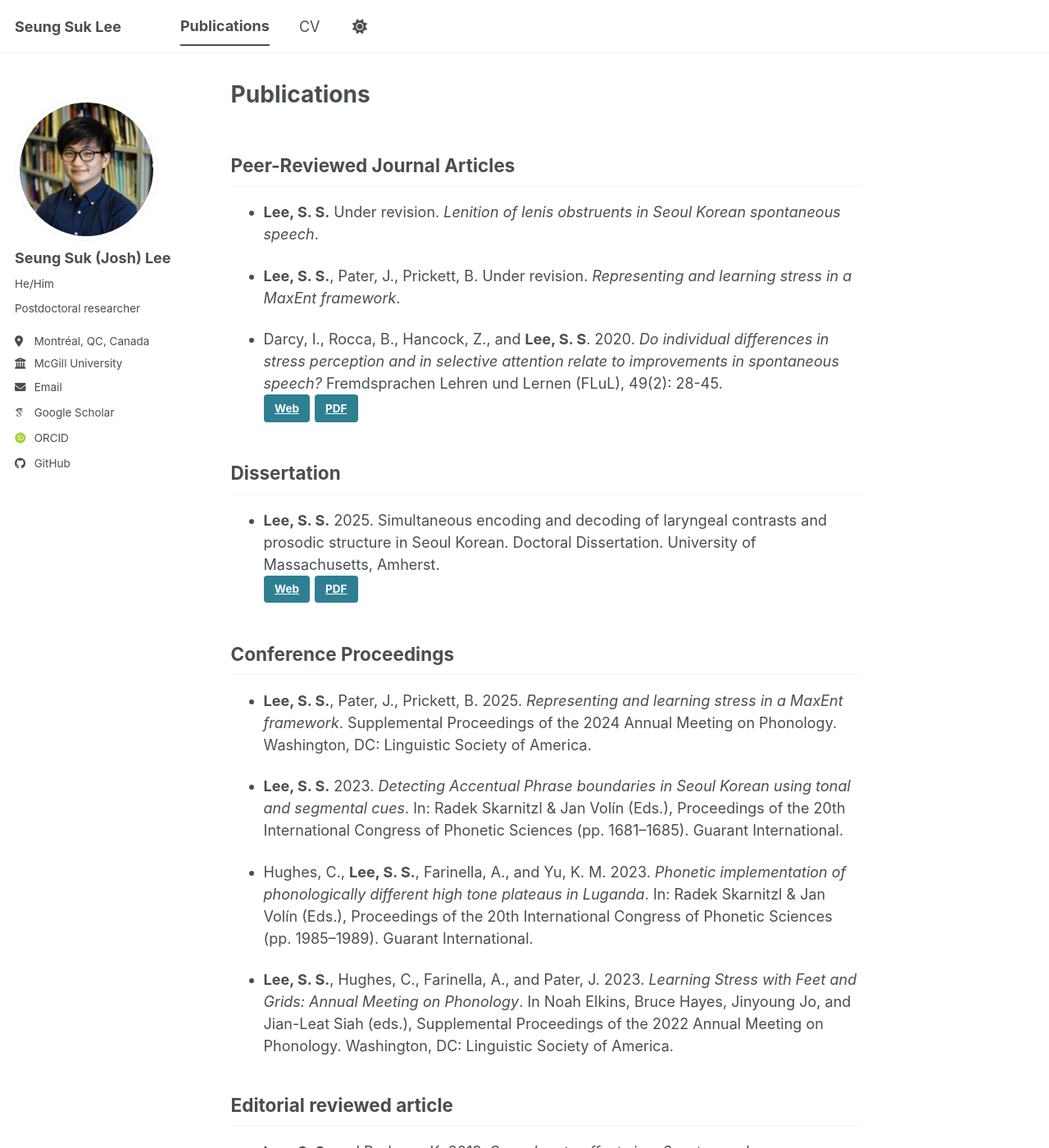
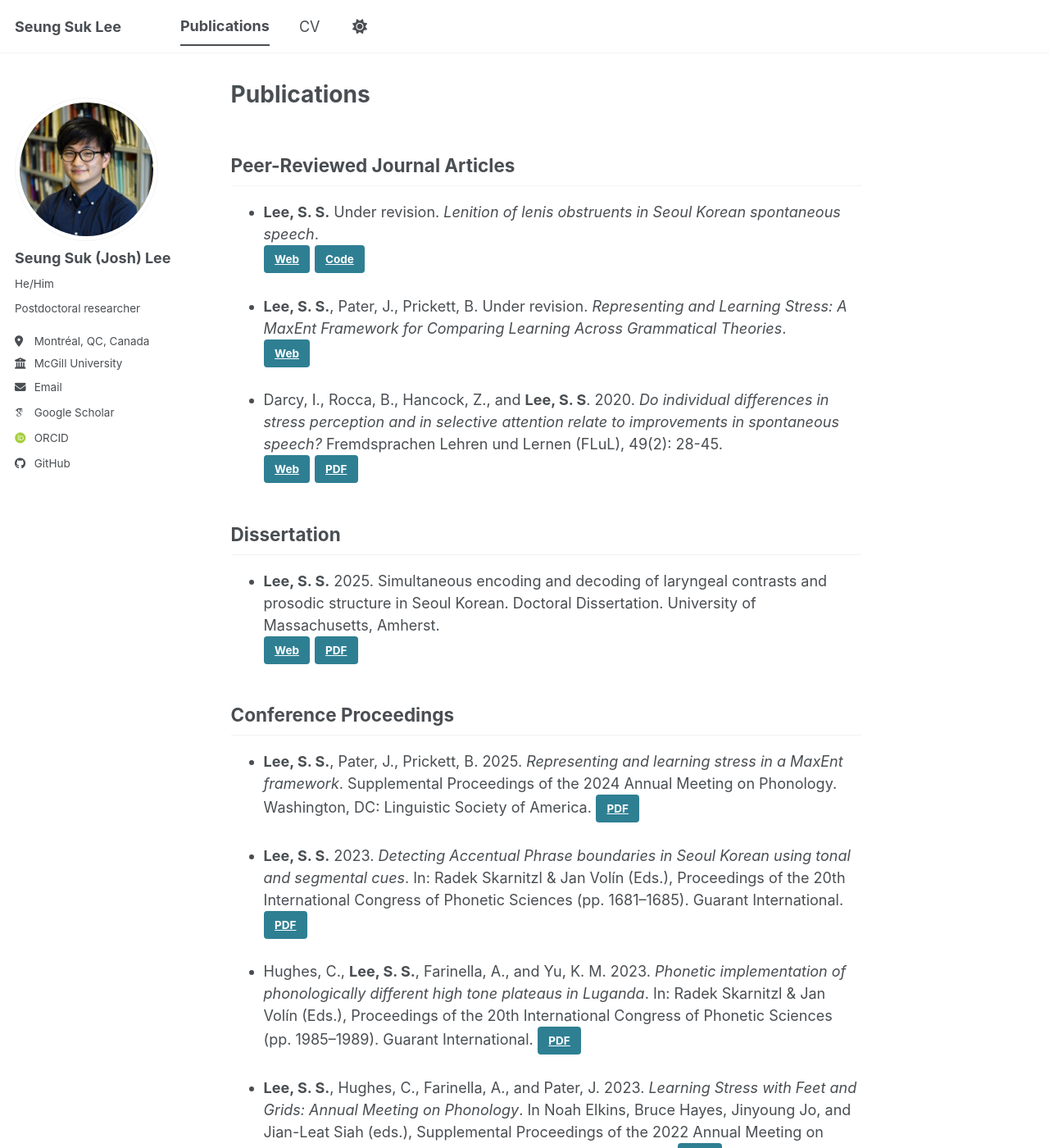
Before and after one commit to seungsuklee/seungsuklee.github.io, a Jekyll site: the page built from _pages/pubs.md, in a window 1280 px wide and 1400 px high. Shown: the whole window at 82% size. Built offline with Jekyll 4.4.1, drawn with Linux system fonts in a browser that asks for light colours; some web fonts are replaced; a script bundle is joined from its source files by our own code; library files that are not in the unit come from our copies; some of the changed text lies outside the part shown.

Commit message:
Revise publication details and add links
Updated publication entries with additional links and corrected titles for clarity.

```diff
--- a/_pages/pubs.md
+++ b/_pages/pubs.md
@@ -8,13 +8,15 @@ author_profile: true
 ## Peer-Reviewed Journal Articles
 
 - **Lee, S. S.** Under revision. *Lenition of lenis obstruents in Seoul Korean spontaneous speech*.
+<a class="btn" href="https://papers.ssrn.com/sol3/papers.cfm?abstract_id=5106536" target="_blank">Web</a>
+<a class="btn" href="https://osf.io/ukh6d/overview?view_only=d9bda726aebe4512830c6996f2ae4cae" target="_blank">Code</a>
 
-- **Lee, S. S.**, Pater, J., Prickett, B. Under revision. *Representing and learning stress in a MaxEnt framework*.
+- **Lee, S. S.**, Pater, J., Prickett, B. Under revision. *Representing and Learning Stress: A MaxEnt Framework for Comparing Learning Across Grammatical Theories*.
+<a class="btn" href="https://ling.auf.net/lingbuzz/008651" target="_blank">Web</a>
 
 - Darcy, I., Rocca, B., Hancock, Z., and **Lee, S. S**. 2020. *Do individual differences in stress perception and in selective attention relate to improvements in spontaneous speech?* Fremdsprachen Lehren und Lernen (FLuL), 49(2): 28-45.
 <a class="btn" href="https://doi.org/10.2357/FLuL-2020-0017" target="_blank">Web</a>
 <a class="btn" href="https://seungsuklee.github.io/files/DarcyEtAl_2020_FLuL.pdf" target="_blank">PDF</a>
-
 
 ## Dissertation
 - **Lee, S. S.** 2025. Simultaneous encoding and decoding of laryngeal contrasts and prosodic structure in Seoul Korean. Doctoral Dissertation. University of Massachusetts, Amherst.
@@ -24,43 +26,58 @@ author_profile: true
 ## Conference Proceedings
 
 - **Lee, S. S.**, Pater, J., Prickett, B. 2025. *Representing and learning stress in a MaxEnt framework*. Supplemental Proceedings of the 2024 Annual Meeting on Phonology. Washington, DC: Linguistic Society of America.
+<a class="btn" href="https://seungsuklee.github.io/files/SS Lee, Pater, Prickett_2025_AMP.pdf" target="_blank">PDF</a>
 
 - **Lee, S. S.** 2023. *Detecting Accentual Phrase boundaries in Seoul Korean using tonal and segmental cues*. In: Radek Skarnitzl & Jan Volín (Eds.), Proceedings of the 20th International Congress of Phonetic Sciences (pp. 1681–1685). Guarant International.
+<a class="btn" href="https://seungsuklee.github.io/files/SS Lee_2023_ICPhS.pdf" target="_blank">PDF</a>
 
 - Hughes, C., **Lee, S. S.**, Farinella, A., and Yu, K. M. 2023. *Phonetic implementation of phonologically different high tone plateaus in Luganda*. In: Radek Skarnitzl & Jan Volín (Eds.), Proceedings of the 20th International Congress of Phonetic Sciences (pp. 1985–1989). Guarant International.
+<a class="btn" href="https://seungsuklee.github.io/files/hughesETAL23_luganda_icphs.pdf" target="_blank">PDF</a>
 
 - **Lee, S. S.**, Hughes, C., Farinella, A., and Pater, J. 2023. *Learning Stress with Feet and Grids: Annual Meeting on Phonology*. In Noah Elkins, Bruce Hayes, Jinyoung Jo, and Jian-Leat Siah (eds.), Supplemental Proceedings of the 2022 Annual Meeting on Phonology. Washington, DC: Linguistic Society of America.
+<a class="btn" href="https://seungsuklee.github.io/files/SS Lee, Hughes, Farinella, Pater_2023_AMP.pdf" target="_blank">PDF</a>
 
 ## Editorial reviewed article
 
 - **Lee, S. S.** and Berkson, K. 2019. *Speech-rate effects in a 3-category language: Evidence from Hakha Chin*. Indiana Working Papers in South Asian Languages and Cultures, 1(1).
+<a class="btn" href="https://scholarworks.iu.edu/journals/index.php/iwpsalc/article/view/27453" target="_blank">Web</a>
 
 ## Oral presentations
 
 - Yu, K. M., Kaiser, C., Farinella, A., and **Lee, S. S.** 2025. *Cross-linguistic evidence for prosodic domains: are tones "different"?*. Exploring Boundaries. UiT The Arctic University of Norway, Tromsø, Norway.
+<a class="btn" href="https://seungsuklee.github.io/files/YuKaiserFarinellaLee25_Exploring_Boundaries_Tromso.pdf" target="_blank">Slides</a>
 
-- **Lee, S. S.** 2024. *Predictability and phonological context interact in conditioning the acoustic reduction of Seoul Korean lenis obstruents*. CorpusPhon. Seoul, South Korea.
+- **Lee, S. S.** 2024. *Predictability and phonological context interact in conditioning the acoustic reduction of Seoul Korean lenis obstruents*. CorpusPhon (A satellite workshop for Laboratory Phonology 19). Seoul, South Korea.
+<a class="btn" href="https://seungsuklee.github.io/files/SS Lee_SeoulKoreanLenis_CorpusPhon2024.pdf" target="_blank">Slides</a>
 
 - **Lee, S. S.** 2024. *Modeling the variability of the obstruent lenition in Seoul Korean: prosody, phonological context, and predictability*. PhphoNE. Amherst, MA.
+<a class="btn" href="https://seungsuklee.github.io/files/SS Lee_2024_PhPhoNE_Lenition.pptx" target="_blank">Slides</a>
 
 - Hughes, C., **Lee, S. S.**, Farinella, A., and Yu, K. M. 2023. *Phonetic
 implementation of phonologically different high tone plateaus in Luganda*. International Congress of Phonetic Sciences, Prague, Czech Republic.
+<a class="btn" href="https://seungsuklee.github.io/files/hughesETAL23_luganda_icphs_slides.pdf" target="_blank">Slides</a>
 
 ## Posters
 
 - **Lee, S. S.**, Pater, J, and Brandon P. 2024. *Representing and learning stress in a MaxEnt framework*. Annual Meeting on Phonology, Rutgers University, NJ.
+<a class="btn" href="https://seungsuklee.github.io/files/SS Lee, Pater, Prickett_AMP2024_poster_ver103024.pdf" target="_blank">Poster</a>
 
 - **Lee, S. S.** 2024. *Prosodically conditioned lenition, not voicing, of lenis obstruents in Seoul Korean spontaneous speech*. Laboratory Phonology 19, Seoul, South Korea.
+<a class="btn" href="https://seungsuklee.github.io/files/SS Lee_LabPhon2024_poster_ver062524.pdf" target="_blank">Poster</a>
 
 - Farinella, A. and **Lee, S. S.** 2024. *The perception of tonal and segmental cues to phrasing in Seoul Korean*. Laboratory Phonology 19, Seoul, South Korea.
+<a class="btn" href="https://seungsuklee.github.io/files/Farinella, SS Lee_LabPhon2024_poster_ver062424.pdf" target="_blank">Poster</a>
 
 - **Lee, S. S.** 2023. *Detecting Accentual Phrase boundaries in Seoul Korean using tonal and segmental cues*. International Congress of Phonetic Sciences, Prague, Czech Republic.
+<a class="btn" href="https://seungsuklee.github.io/files/SS Lee_ICPhS2023_poster_ver073123.pdf" target="_blank">Poster</a>
 
 - **Lee, S. S.** 2023. *Detecting Accentual Phrase boundaries in Seoul Korean using tonal and segmental cues*. HISPhonCog, Seoul, South Korea.
 
 - **Lee, S. S.**, Hughes, C., Farinella, A., and Pater, J. 2022. *Learning Stress with Feet and Grids*. Annual Meeting on Phonology, University of California Los Angeles, CA.
+<a class="btn" href="https://seungsuklee.github.io/files/SS Lee, Hughes, Farinella, Pater_2022_AMP_poster.pdf" target="_blank">Poster</a>
 
 - Hughes, C., **Lee, S. S.**, Farinella, A., and Yu, K. M. 2022. *Phonetic
 implementation of phonologically different high tone plateaus in Luganda*. Laboratory Phonology 18, Virtual.
+<a class="btn" href="https://ceryshughes.github.io/files/personal/luganda/phonetic_implementation_high_tone_spans_luganda_2.mp4" target="_blank">Poster video</a>
 
 - **Lee, S. S.** 2022. *Finding Accentual Phrases in a spontaneous speech corpus of Seoul Korean using segmental allophony*. Laboratory Phonology 18, Virtual.
```
